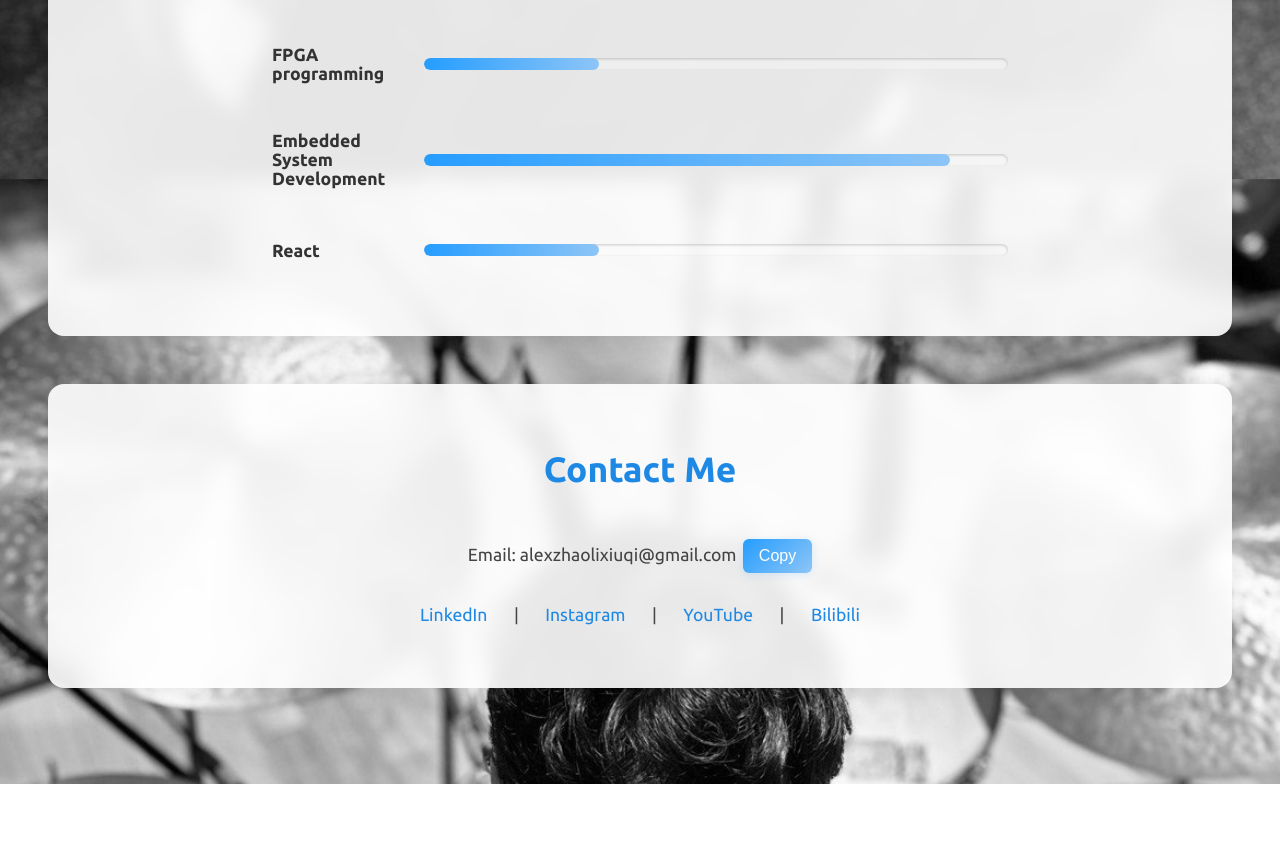
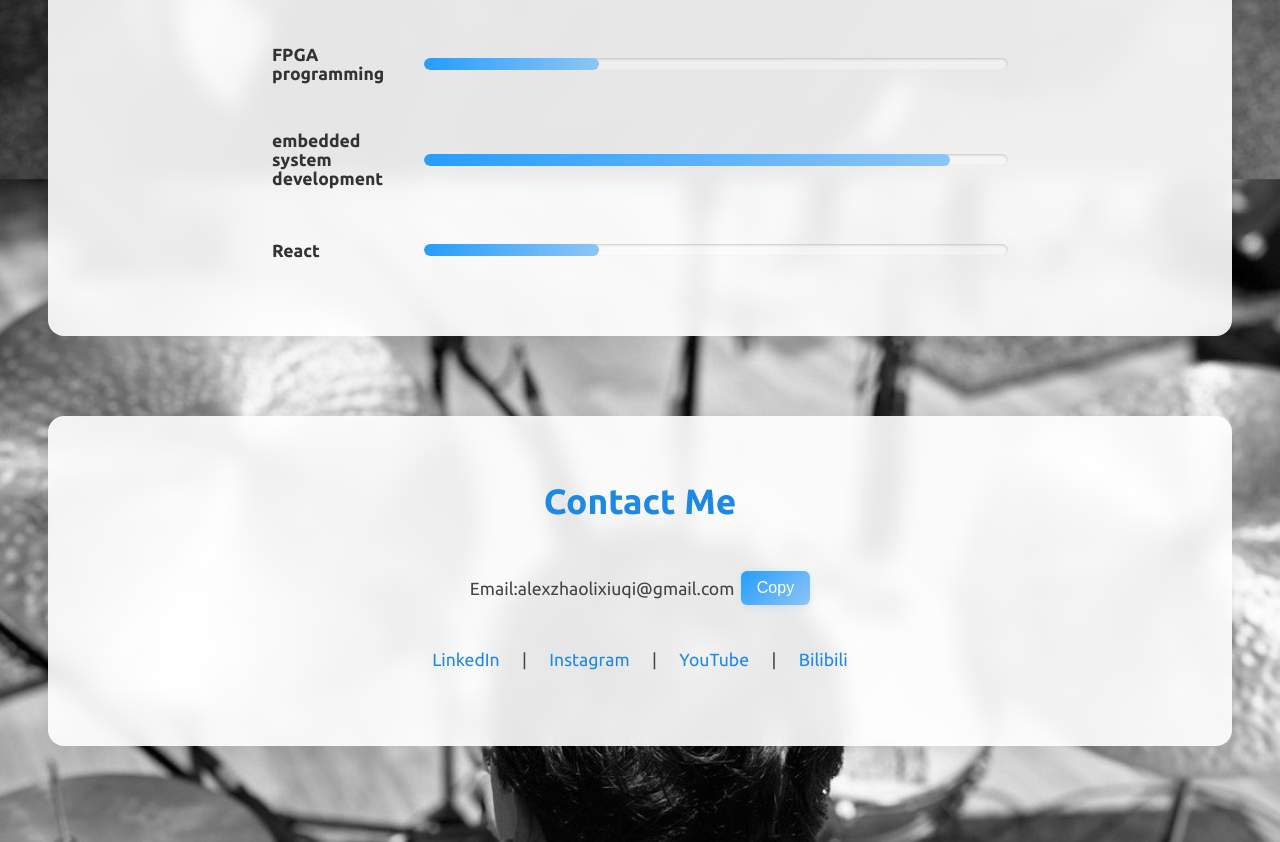
Before and after one commit to alexgoexercise/portfolio_node.js, a Next.js app: page / in a window 1280 px wide. Shown: the part 1220-2062 px from the top of the page. Before the commit the page ends 2004 px from the top, so only its background shows below. Built offline with nearby package versions, Linux system fonts and the light colour scheme.

Commit message:
Update on Styling
update!

```diff
--- a/src/pages/Home.css
+++ b/src/pages/Home.css
@@ -139,8 +139,22 @@
   border-radius: 6px;
 }
 
+.contact {
+  background: rgba(255,255,255,0.95);
+  border-radius: 16px;
+  box-shadow: 0 2px 12px rgba(30,136,229,0.08);
+  padding: 2rem 1rem;
+  margin-top: 2rem;
+  /* Add any other styles you want */
+}
+
+
 /* Contact text */
 .contact p {
+  display: flex;
+  align-items: center;
+  justify-content: center;
+  flex-wrap: wrap;
   font-weight: 500;
   color: #444;
   font-size: clamp(1rem, 2.5vw, 1.1rem);
@@ -149,8 +163,8 @@
 }
 
 .copy-btn {
-  margin-left: clamp(0.7rem, 2vw, 1.2rem);
-  padding: clamp(0.3rem, 1vw, 0.5rem) clamp(0.6rem, 2vw, 1rem);
+  margin-left: clamp(2rem, 6vw, 3rem);
+  padding: clamp(0.3rem, 2vw, 0.5rem) clamp(0.6rem, 2vw, 1rem);
   font-size: clamp(0.8rem, 2vw, 1rem);
   background-color: #5cb1fb;
   color: white;
--- a/src/pages/index.tsx
+++ b/src/pages/index.tsx
@@ -46,7 +46,7 @@ export default function Home() {
               { name: 'Python', level: 70},
               { name: 'JavaScript', level: 40 },
               { name: 'FPGA programming', level: 30 },
-              { name: 'Embedded System Development', level: 90 },
+              { name: 'embedded system development', level: 90 },
               { name: 'React', level: 30 },
             ].map((skill) => (
               <div className="skill-item" key={skill.name}>
@@ -66,7 +66,6 @@ export default function Home() {
           <p>
             Email: <span id="email">alexzhaolixiuqi@gmail.com</span>
             <button onClick={handleCopyEmail} className="copy-btn">Copy</button>
-            {copied && <span className="copied-message">&#10003; Copied!</span>}
           </p>
           <p className="social-links">
             <a href="https://www.linkedin.com/in/zhao-lixiuqi-73420926b" target="_blank" rel="noopener noreferrer" title="HIRE MEEEEEE">LinkedIn</a> |
@@ -76,6 +75,11 @@ export default function Home() {
           </p>
         </section>
       </div>
+      {copied && (
+        <div className="toast-copied">
+          Copied to clipboard!
+        </div>
+      )}
     </>
   );
 }
```
